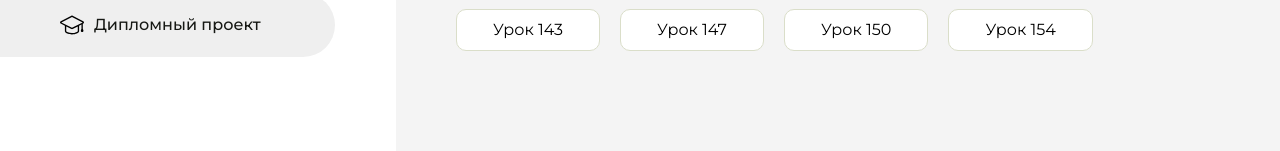
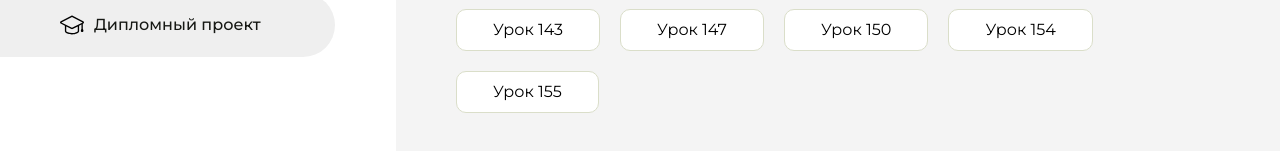
Before and after one commit to ivanov1138/homework, a plain HTML site: page index.html in a window 1280 px wide. Shown: the part 415-566 px from the top of the page. Drawn offline with Linux system fonts and the light colour scheme.

Commit message:
Update index.html

```diff
--- a/index.html
+++ b/index.html
@@ -143,6 +143,9 @@
                     <li class="content__list-item">
                         <a href="wake-bake">Урок 154</a>
                     </li>
+                    <li class="content__list-item">
+                        <a href="wake-bake">Урок 155</a>
+                    </li>
                 </ul>
             </div>
             <div class="content__block hidden" id="diplomBlock">
```
